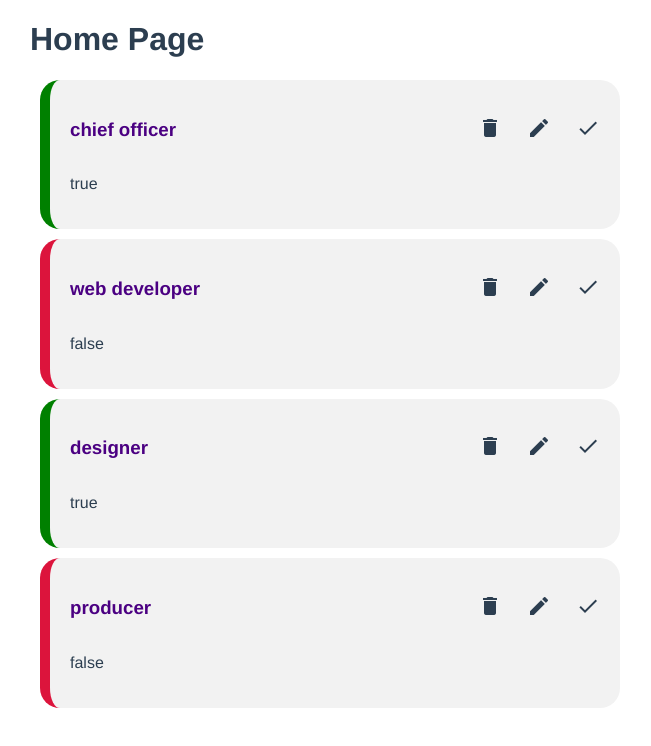
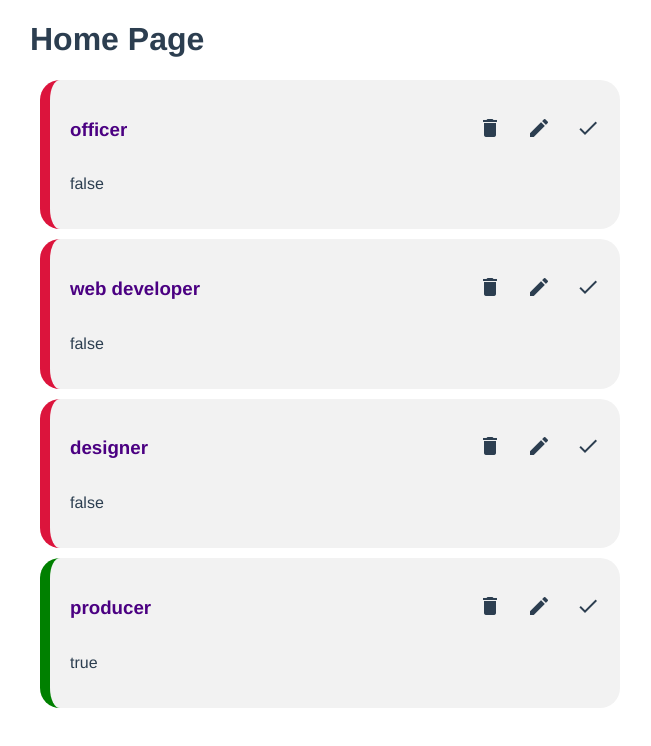
Before and after one commit to minthuhlaing007/project-planner, a Vue app: page / in a window 1280 px wide. Shown: the top 746 px of the page, without its empty margins (310-961 px from the left). Built offline with nearby package versions, Linux system fonts and the light colour scheme; data requests are answered from the project's data file.

Commit message:
not working toggle complete

```diff
--- a/database/db.json
+++ b/database/db.json
@@ -2,27 +2,27 @@
   "projects": [
     {
       "id": "1",
-      "title": "chief officer",
-      "detail": "creative coder chief officer",
-      "complete":true
+      "title": "officer",
+      "detail": "creative coder officer",
+      "complete": false
     },
     {
       "id": "2",
       "title": "web developer",
       "detail": "creative coder web developer",
-      "complete":false
+      "complete": false
     },
     {
       "id": "3",
       "title": "designer",
       "detail": "creative coder designer",
-      "complete":true
+      "complete": false
     },
     {
       "id": "4",
       "title": "producer",
       "detail": "creative coder producer",
-      "complete":false
+      "complete": true
     }
   ]
 }
--- a/src/components/SinglePage.vue
+++ b/src/components/SinglePage.vue
@@ -1,13 +1,13 @@
 <template>
-  <div class="project" :class="{complete:project.complete}">
+  <div class="project" :class="{ complete: project.complete }">
     <div class="flexing">
       <div>
-        <h3 @click="showDetail =! showDetail">{{ project.title }}</h3>
+        <h3 @click="showDetail = !showDetail">{{ project.title }}</h3>
       </div>
       <div>
         <span class="material-icons" @click="deleteProject">delete</span>
         <span class="material-icons">edit</span>
-        <span class="material-icons">done</span>
+        <span class="material-icons" @click="completeProject">done</span>
       </div>
     </div>
     <div v-if="showDetail">
@@ -21,20 +21,36 @@
 export default {
   props: ["project"],
   data() {
-    return{
-      showDetail:false,
-      api: "http://localhost:3000/projects/"+this.project.id
-    }
+    return {
+      showDetail: false,
+      api: "http://localhost:3000/projects/" + this.project.id,
+    };
   },
-  methods:{
-    deleteProject(){
-      fetch(this.api,{method:"DELETE"})
+  methods: {
+    deleteProject() {
+      fetch(this.api, { method: "DELETE" })
+        .then(() => {
+          this.$emit("delete", this.project.id);
+        })
+        .catch((error) => console.log(error.message));
+    },
+    completeProject() {
+      let updataCompleteRoute = this.api;
+      fetch(updataCompleteRoute, {
+        method: "PATCH",
+        headers: {
+          "Content-Type": "application/json",
+        },
+        body: JSON.stringify({
+          complete: !this.project.complete,
+        }),
+      })
       .then(()=>{
-        this.$emit("delete",this.project.id)
+        this.$emit("complete",this.project.complete)
       })
-      .catch(error=>console.log(error.message))
-    }
-  }
+      .catch(error=>console.log(error.message));
+    },
+  },
 };
 </script>
 
@@ -56,14 +72,14 @@ h3 {
   justify-content: space-between;
   align-items: center;
 }
-span{
+span {
   margin-left: 25px;
 }
-span:hover{
+span:hover {
   color: red;
   cursor: pointer;
 }
-.complete{
+.complete {
   border-left-color: green;
 }
 </style>
--- a/src/views/HomeView.vue
+++ b/src/views/HomeView.vue
@@ -1,33 +1,43 @@
 <template>
   <div class="home">
-      <h1>Home Page</h1>
-      <div v-for="project in projects" :key="project.id">
-        <SinglePage :project="project" @delete="deletePage"></SinglePage>
-      </div>
+    <h1>Home Page</h1>
+    <div v-for="project in projects" :key="project.id">
+      <SinglePage
+        :project="project"
+        @delete="deletePage"
+        @complete="completeProject"
+      ></SinglePage>
+    </div>
   </div>
 </template>
 
 <script>
-import SinglePage from '../components/SinglePage'
+import SinglePage from "../components/SinglePage";
 export default {
   components: { SinglePage },
   data() {
     return {
-      projects:[]
-    }
+      projects: [],
+    };
   },
-  methods:{
-    deletePage(id){
-      this.projects = this.projects.filter(project=>{
+  methods: {
+    deletePage(id) {
+      this.projects = this.projects.filter((project) => {
         return project.id != id;
-      })
-    }
+      });
+    },
+    completeProject(id) {
+      let findProject = this.projects.find((project) => {
+        return project.id === id;
+      });
+      findProject.complete = !findProject.complete;
+    },
   },
   mounted() {
     fetch("http://localhost:3000/projects")
-    .then(response => response.json())
-    .then(datas => this.projects = datas)
-    .catch(error => console.log(error.message))
-  }
-}
+      .then((response) => response.json())
+      .then((datas) => (this.projects = datas))
+      .catch((error) => console.log(error.message));
+  },
+};
 </script>
```
